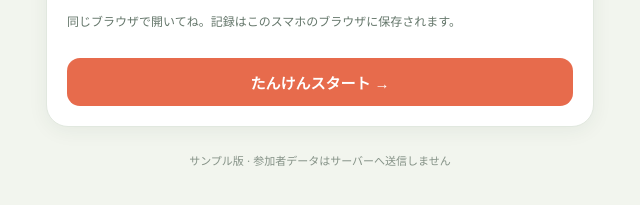
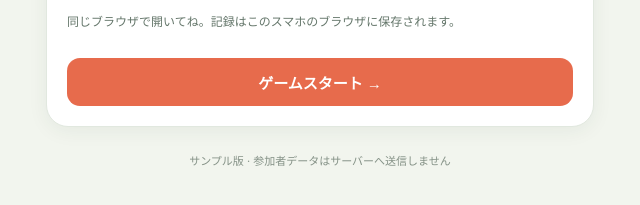
Before and after one commit to jun95-dev/stamp-rally, a plain HTML site: page index.html in a window 1280 px wide. Shown: the part 453-658 px from the top of the page, 320-960 px from the left. Drawn offline with Linux system fonts and the light colour scheme.

Commit message:
update start button

```diff
--- a/index.html
+++ b/index.html
@@ -21,7 +21,7 @@
             <li>4文字を集めたら、ゴールで答え合わせ！</li>
         </ol>
         <p class="note">同じブラウザで開いてね。記録はこのスマホのブラウザに保存されます。</p>
-        <button id="start" class="primary">たんけんスタート →</button>
+        <button id="start" class="primary">ゲームスタート →</button>
     </section>
     <section id="game" hidden>
         <div class="status">
```
